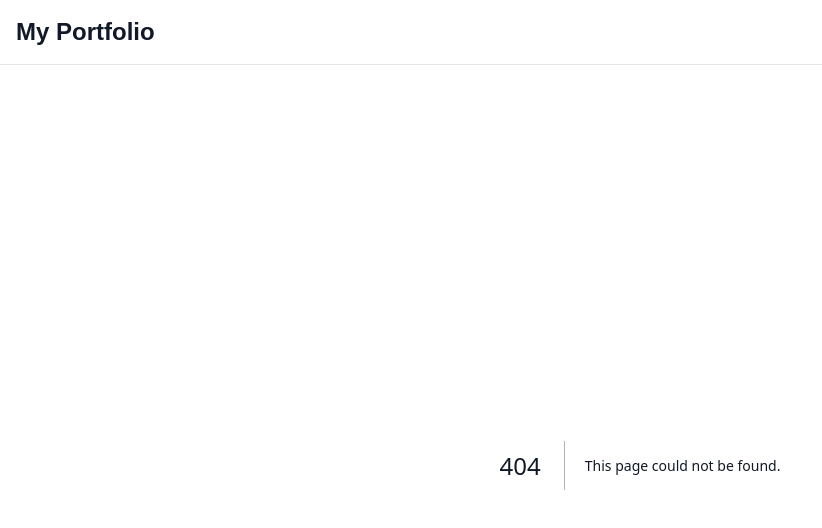
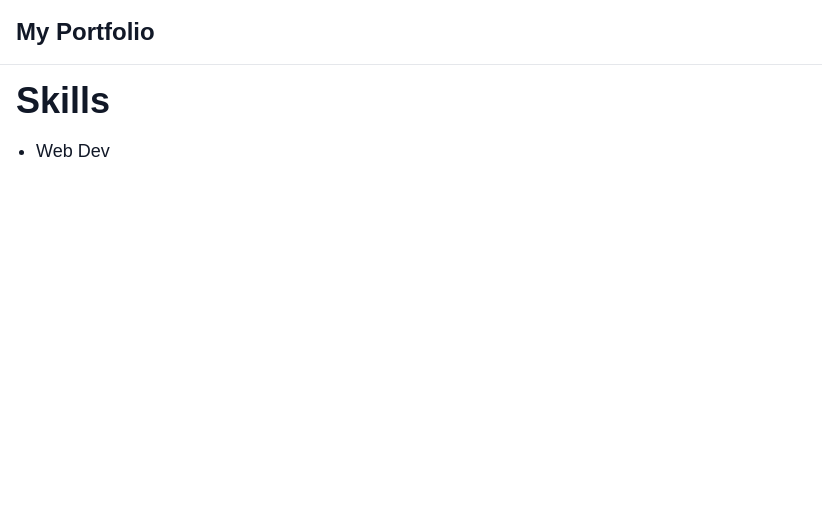
Before and after one commit to Shaganashree97/portfolio, a Next.js app: page /skills in a window 1280 px wide. Before the commit this address had no page. Shown: the top 528 px of the page, without its empty margins (0-822 px from the left). Built offline with nearby package versions, Linux system fonts and the light colour scheme.

Commit message:
creating skills

```diff
--- /dev/null
+++ b/pages/skills.js
@@ -0,0 +1,13 @@
+export default function Skills() {
+    const skills = ['Web Dev'];
+    return (
+      <div className="container mx-auto p-4">
+        <h1 className="text-4xl font-bold mb-4">Skills</h1>
+        <ul className="list-disc pl-5">
+          {skills.map((skill, index) => (
+            <li key={index} className="text-lg">{skill}</li>
+          ))}
+        </ul>
+      </div>
+    );
+  }
```
